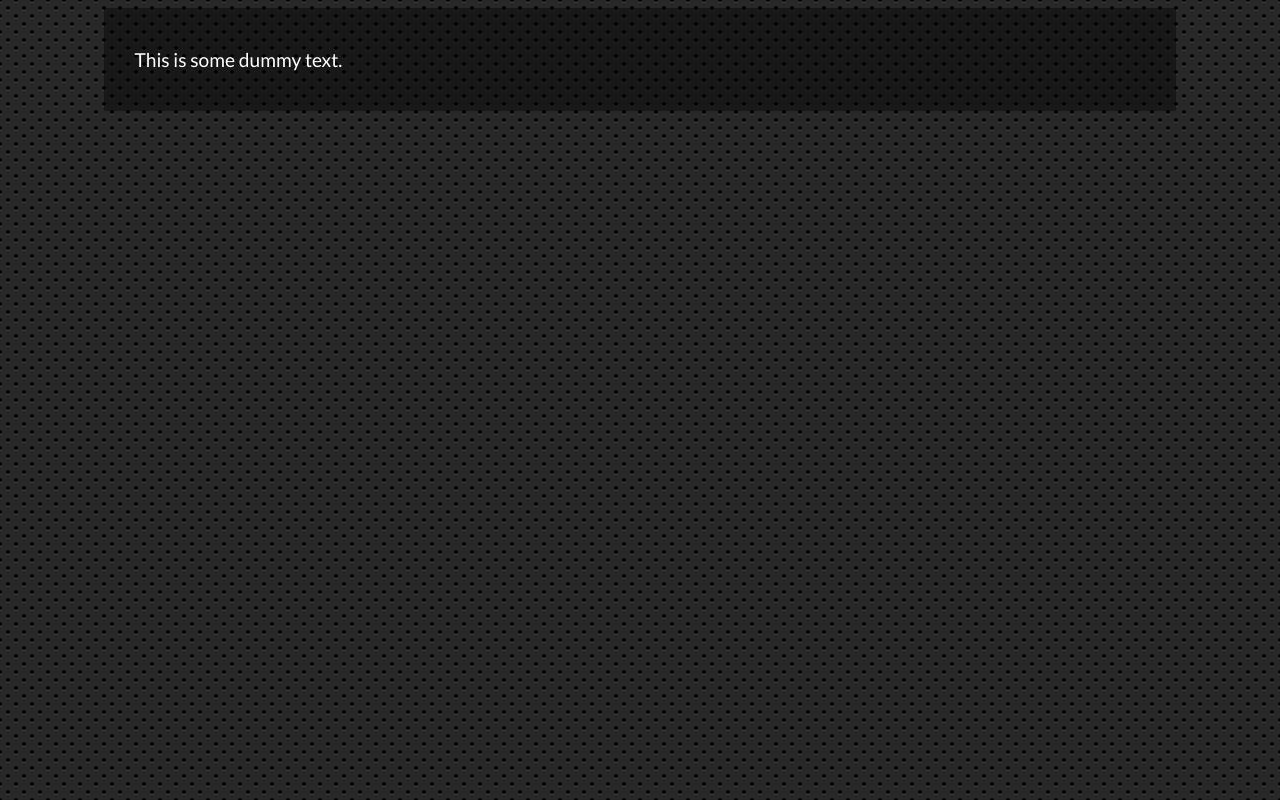
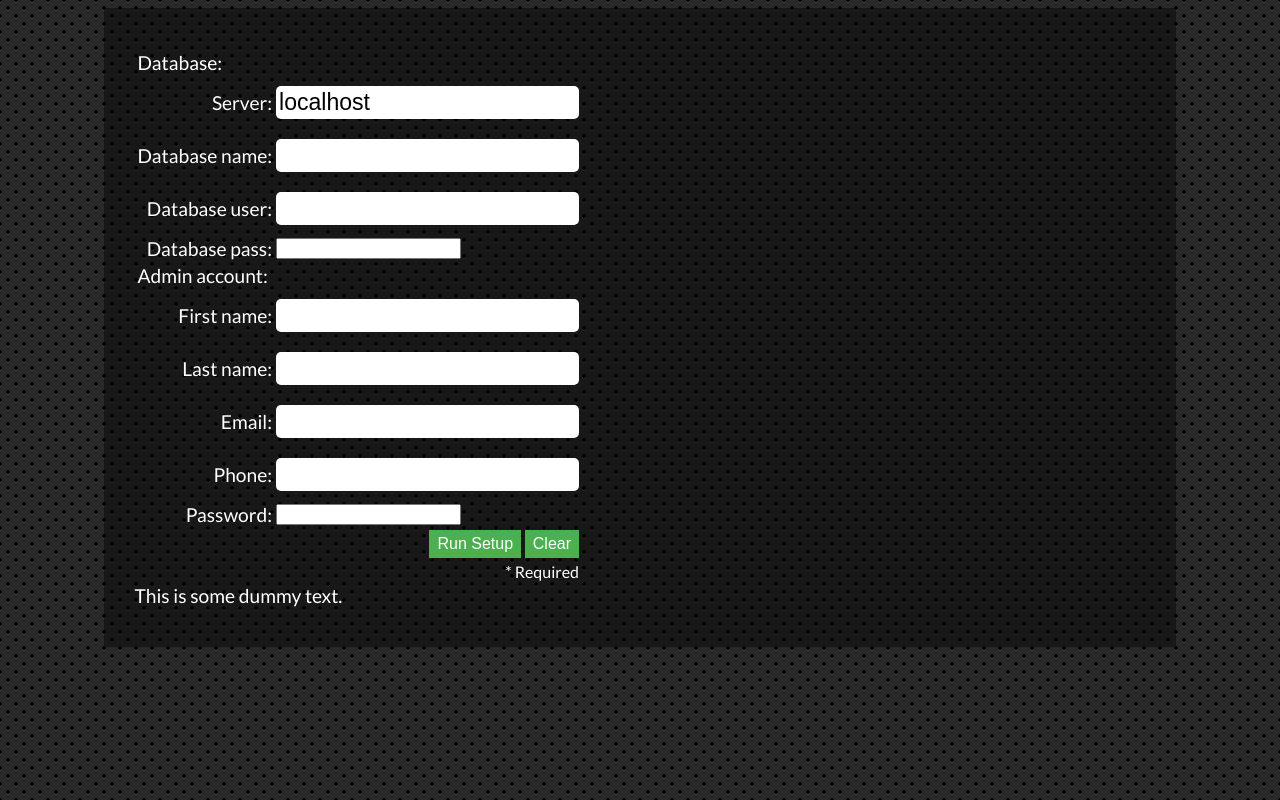
Before and after one commit to TheMathewNorman/RFID-Group-14, a PHP site: page /page/first-run.php in a window 1280 px wide. Run offline with PHP 8.4, Linux system fonts and the light colour scheme.

Commit message:
Added first-run form

```diff
--- a/Portal/page/first-run.php
+++ b/Portal/page/first-run.php
@@ -1,6 +1,7 @@
 <?php
+    $setup = "";
     if (isset($_GET['setup'])) {
-        echo "<b>".$_GET['setup']."</b>";
+        $setup = $_GET['setup'];
     }
 ?>
 <html>
@@ -11,7 +12,26 @@
 </head>
 <body>
     <div id="content">
-        <!-- This is the form to be filled out when the portal is first opened which will set up the database -->
+            <table>
+            <form action="" method="post">
+                <tr><td colspan="2">Database:</td></tr>
+                <tr><td style="text-align:right">Server:</td><td><input type="text" name="server" value="localhost"></td></tr>
+                <tr><td style="text-align:right">Database name:</td><td><input type="text" name="dbname"></td></tr>
+                <tr><td style="text-align:right">Database user:</td><td><input type="text" name="dbuser"></td></tr>
+                <tr><td style="text-align:right">Database pass:</td><td><input type="password" name="dbpass"></td></tr>
+                <tr><td colspan="2">Admin account:</td></tr>
+                <tr><td style="text-align:right">First name:</td><td><input type="text" name="fname"></td></tr>
+                <tr><td style="text-align:right">Last name:</td><td><input type="text" name="lname"></td></tr>
+                <tr><td style="text-align:right">Email:</td><td><input type="email" name="email"></td></tr>
+                <tr><td style="text-align:right">Phone:</td><td><input type="text" name="phone"></td></tr>
+                <tr><td style="text-align:right">Password:</td><td><input type="password" name="password"></td></tr>
+                <tr><td colspan="2" style="text-align:right"><input type="submit" value="Run Setup"> <input type="reset" value="Clear"></td></tr>
+                <tr><td colspan="2" style="text-align:right;font-size: 1em;">* Required</td></tr>
+            </form>
+            </table>
+
+
+<!-- This is the form to be filled out when the portal is first opened which will set up the database -->
 
         <!-- Include a form asking for database credentials -->
         <!-- Include a form asking for setting up the initial admin account -->
```
